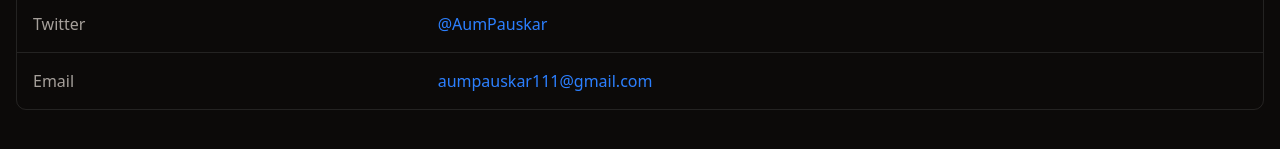
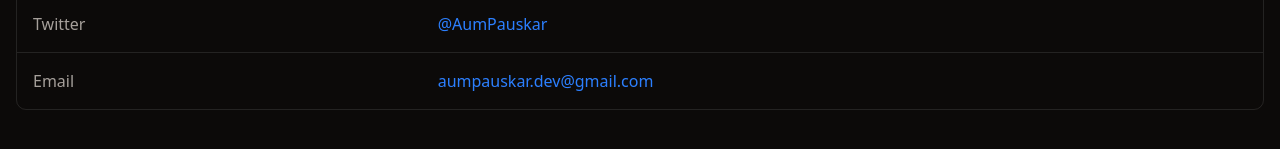
Before and after one commit to AumPauskar/AumPauskar.github.io, a React (Vite) app: page /#/contact in a window 1280 px wide. Shown: the part 325-474 px from the top of the page. Built offline with nearby package versions, Linux system fonts and the light colour scheme.

Commit message:
mail address changed

```diff
--- a/src/pages/ContactPage.tsx
+++ b/src/pages/ContactPage.tsx
@@ -19,8 +19,8 @@ export function ContactPage() {
     },
     {
       platform: "Email",
-      value: "aumpauskar111@gmail.com",
-      href: "mailto:aumpauskar111@gmail.com",
+      value: "aumpauskar.dev@gmail.com",
+      href: "mailto:aumpauskar.dev@gmail.com",
     },
   ];
 
```
